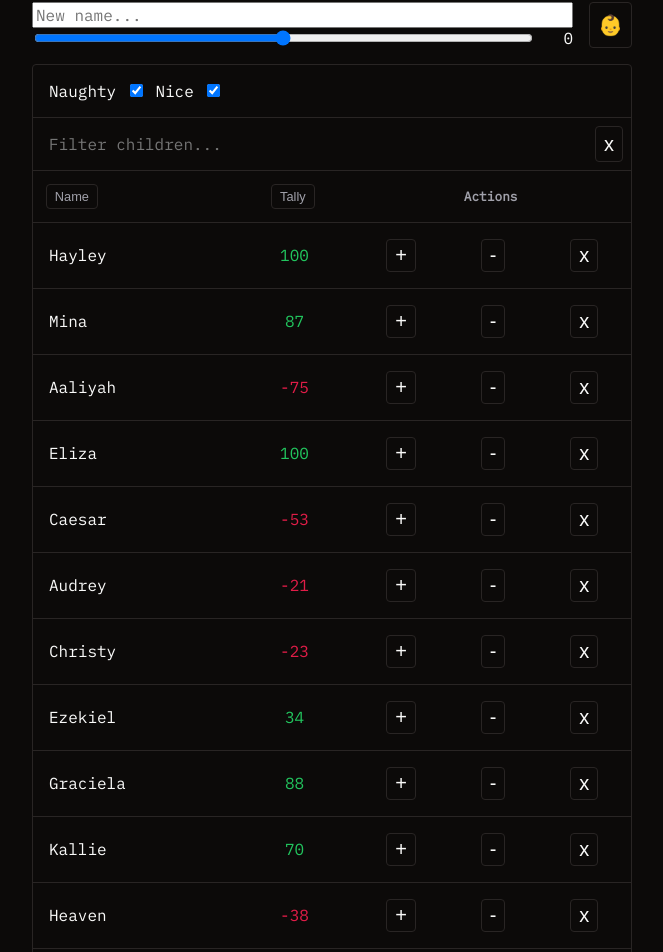
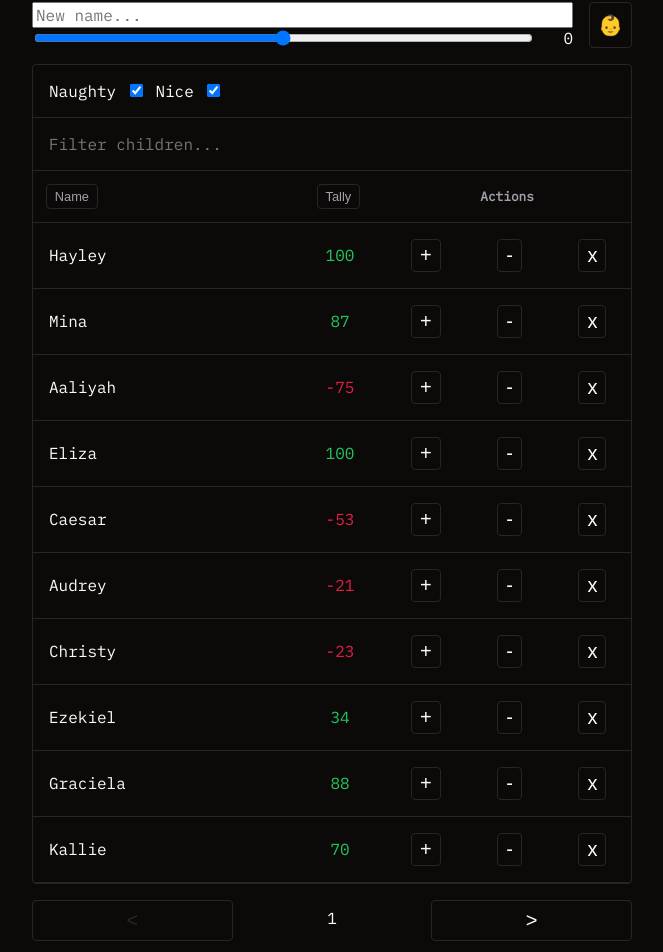
Before and after one commit to thomcleary/advent-of-svelte, a SvelteKit app: page /2023/day/1 in a window 1280 px wide. Shown: the part 96-1048 px from the top of the page, without its empty margins (308-971 px from the left). Built offline with nearby package versions, Linux system fonts and the light colour scheme; no server answers.

Commit message:
clean that shit up dude

```diff
--- a/src/routes/2023/day/1/+page.svelte
+++ b/src/routes/2023/day/1/+page.svelte
@@ -3,35 +3,42 @@
 
 	export let data;
 
+	let newChildNameInput: HTMLInputElement | undefined;
+	let filterInput: HTMLInputElement | undefined;
 	let newChild: Omit<PageData['children'][number], 'id'> = { name: '', tally: 0 };
-	$: console.log(newChild);
 
-	let newChildNameInput: HTMLInputElement | undefined = undefined;
-	let filterInput: HTMLInputElement | undefined = undefined;
+	let page = 1;
+	const pageSize = 10;
+	let leftPageButton: HTMLButtonElement | undefined;
+	let rightPageButton: HTMLButtonElement | undefined;
 
 	let filter = '';
-	$: children = data.children.filter((c) =>
+
+	$: filteredChildren = data.children.filter((c) =>
 		c.name.toLocaleLowerCase().includes(filter.toLocaleLowerCase())
 	);
 
+	$: pagedChildren = filteredChildren.slice((page - 1) * pageSize, page * pageSize);
+
 	function deleteChild(child: PageData['children'][number]) {
 		if (!confirm(`Delete ${child.name}?`)) return;
-		const childIndex = children.indexOf(child);
-		children = [...children.slice(0, childIndex), ...children.slice(childIndex + 1)];
+		const childIndex = data.children.indexOf(child);
+		data.children = [...data.children.slice(0, childIndex), ...data.children.slice(childIndex + 1)];
+
+		if (page !== 1 && pagedChildren.length === 1) {
+			page--;
+		}
 	}
 
 	/*
 	TODO
-		- Style the filter input
-		- Add check boxes to filter naughty/nice
+		- Cleanup what you've got first lol
+		- Add check boxes to toggle filtering naughty/nice children
 		- Make name button sort table by name
+		- Make tally button sort table by tally
 		- Make +/- buttons toggle tally
-		- Make tally button sort table by tally
-		- Style the "add children" inputs
-		- Make the add children inputs add a new child
+		- Add inputs to add new children to the list
 		- Separate stuff into components
-		- Cleanup CSS
-		- Done?...
 	*/
 </script>
 
@@ -68,6 +75,9 @@
 
 		<div class="data-table">
 			<table>
+				<col />
+				<col style="width: 8ch;" />
+				<col />
 				<thead>
 					<tr>
 						<td colspan="3">
@@ -89,14 +99,10 @@
 									maxlength="64"
 									bind:value={filter}
 									bind:this={filterInput}
+									on:input={() => (page = 1)}
 									placeholder="Filter children..."
-									style="width: 100%; background-color: var(--black); border: none; padding: 0.5rem; color: var(--grey);"
-								/><button
-									on:click={() => {
-										filter = '';
-										filterInput?.focus();
-									}}>x</button
-								>
+									style="width: 100%; background-color: var(--black); border: none; padding: 0.5rem; color: var(--grey); outline: none;"
+								/>
 							</div>
 						</td>
 					</tr>
@@ -107,10 +113,10 @@
 					</tr>
 				</thead>
 				<tbody>
-					{#if children.length === 0}
+					{#if pagedChildren.length === 0}
 						<td>0 matches found</td>
 					{:else}
-						{#each children as child (child.id)}
+						{#each pagedChildren as child (child.id)}
 							<tr>
 								<td>{child.name}</td>
 								<td
@@ -128,6 +134,29 @@
 				</tbody>
 			</table>
 		</div>
+		<div class="pager" style="display: flex; alignItems: center; justifyContent: center;">
+			<button
+				disabled={page === 1}
+				class:disabled={page === 1}
+				on:click={() => {
+					page--;
+				}}
+				bind:this={leftPageButton}
+			>
+				{'<'}
+			</button>
+			<span style="vertical-align: middle;">{page}</span>
+			<button
+				disabled={page * pageSize >= filteredChildren.length}
+				class:disabled={page * pageSize >= filteredChildren.length}
+				bind:this={rightPageButton}
+				on:click={() => {
+					page++;
+				}}
+			>
+				{'>'}
+			</button>
+		</div>
 	</section>
 </div>
 
@@ -136,7 +165,7 @@
 		display: flex;
 		flex-direction: column;
 		gap: 1rem;
-		min-width: min(100%, 600px);
+		max-width: min(100%, 600px);
 	}
 
 	input {
@@ -147,6 +176,7 @@
 		padding: 0.5rem 1rem;
 		border-collapse: collapse;
 		width: 100%;
+		table-layout: fixed;
 	}
 
 	th,
@@ -168,7 +198,7 @@
 		border-bottom: 1px solid var(--border);
 	}
 
-	tr:hover {
+	tbody > tr:hover {
 		background-color: var(--muted);
 	}
 
@@ -196,7 +226,7 @@
 		display: flex;
 		flex-direction: column;
 		align-items: center;
-		padding: 32px;
+		padding: 2rem;
 	}
 
 	.data-table {
@@ -211,28 +241,40 @@
 		gap: 2rem;
 	}
 
+	.pager > * {
+		flex: 1;
+		text-align: center;
+		padding: 0;
+		padding: 0.5rem;
+	}
+
+	.disabled,
+	.disabled:hover,
+	.disabled:focus {
+		color: var(--border);
+		outline: none;
+		border-color: var(--border);
+		cursor: auto;
+	}
+
 	@media screen and (max-width: 600px) {
 		.actions {
 			gap: 1rem;
 		}
 
 		.container {
-			padding: 1rem;
+			padding: 2rem 1rem;
 		}
 	}
 
 	@media screen and (max-width: 400px) {
-		section {
-			gap: 0.5rem;
-		}
-
 		th,
 		td {
 			padding: 0.5em 0 0.5rem 0.5rem;
 		}
 
 		.container {
-			padding: 0.5rem;
+			padding: 1rem 0.5rem;
 		}
 	}
 </style>
```
